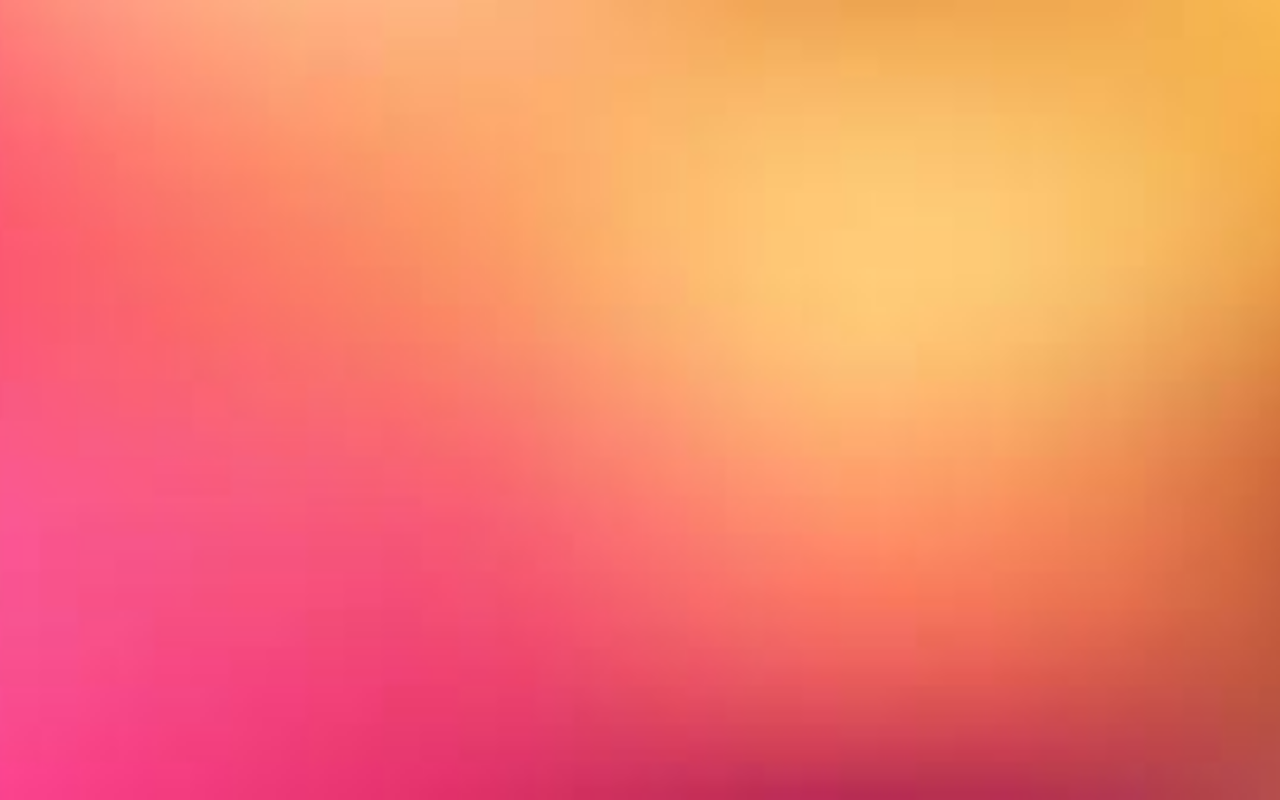
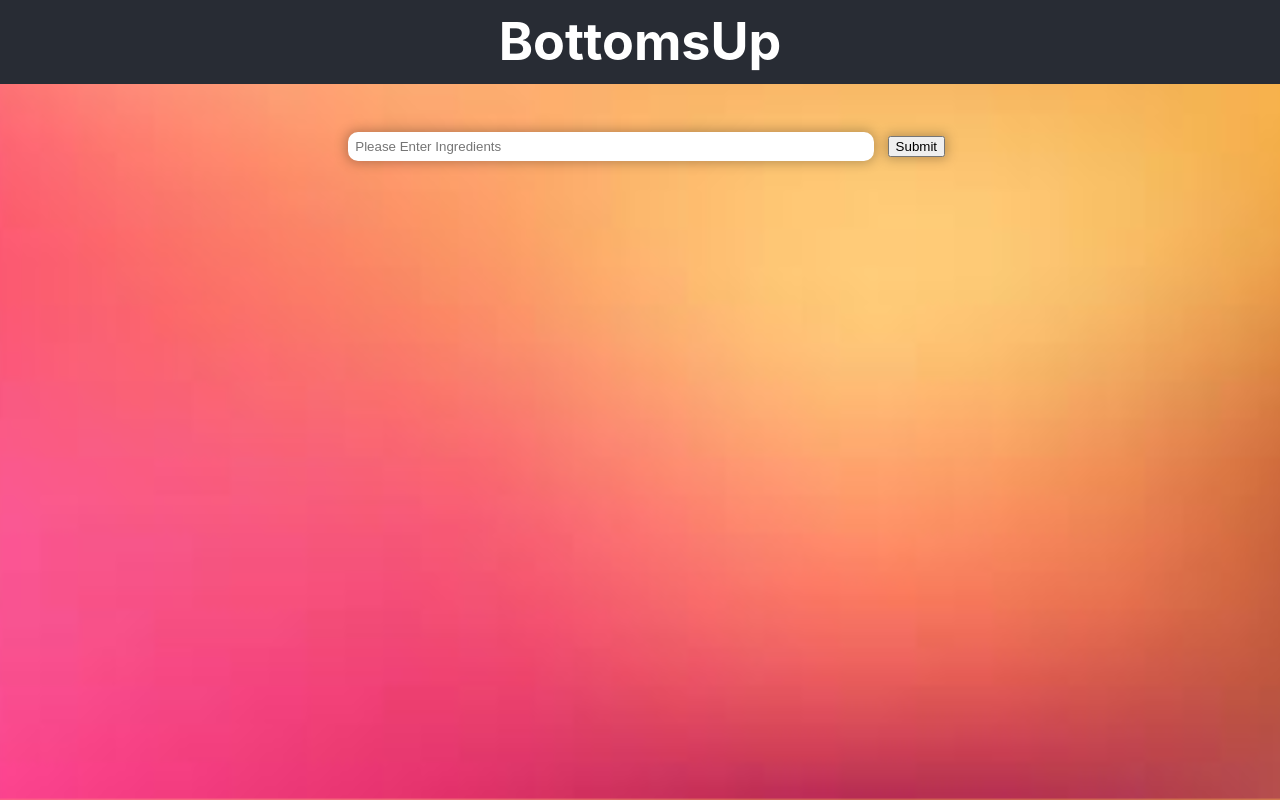
Before and after one commit to software-assignments-spring2021/project-setup-team-povedniki-attitude, a React (Create React App) app in the folder front-end/: page /cocktails in a window 1280 px wide. Shown: the top 800 px of the page. Built offline with nearby package versions, Linux system fonts and the light colour scheme.

Commit message:
Update App.js

```diff
--- a/front-end/src/App.js
+++ b/front-end/src/App.js
@@ -12,7 +12,7 @@ import Drink_Recipe_Page from './Components/DrinkRecipe/drink_recipe'
 
 import Account_Details_Page from './Components/AccountDetails/account_details'
 
-import Sign_In_Page from './Components/SignIn/sign_in_page'
+import Cocktail_List from './Components/CocktailList/cocktail_list'
 //var hist = createBrowserHistory();
 //history={hist}
 
@@ -25,7 +25,7 @@ function App() {
         <Route path="/searchpage" component={Cocktail_Search_Page} />
         <Route path="/drinkrecipe" component={Drink_Recipe_Page} />
         <Route path="/accountdetails" component={Account_Details_Page} />
-        <Route path="/signin" component={Sign_In_Page} />
+        <Route path="/cocktails" component={Cocktail_List} />
         {/* <Route path="/search" component={SearchPage} />
         <Route path="/discover" component={DiscoverPage} /> */}
       </Switch>
```
